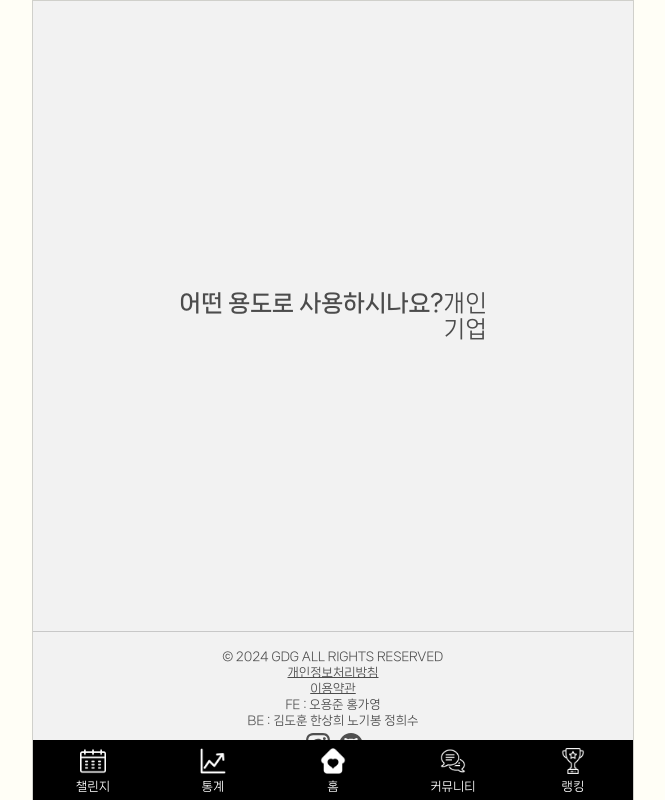
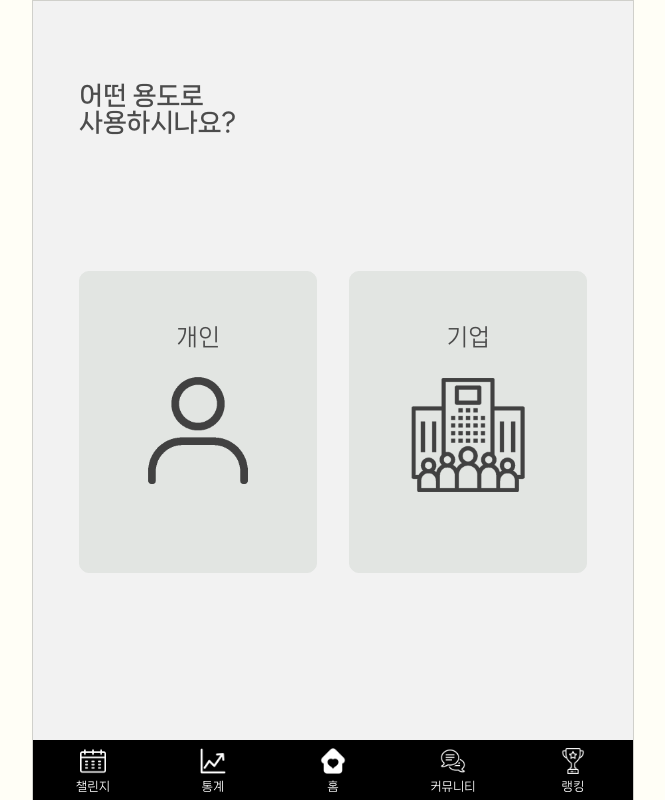
Before and after one commit to TEAM-GDG/FrontEnd, a React (Create React App) app: page /members/register in a window 1280 px wide. Shown: the top 800 px of the page, without its empty margins (307-972 px from the left). Built offline with nearby package versions, Linux system fonts and the light colour scheme.

Commit message:
2408040414

```diff
--- a/src/components/Header.js
+++ b/src/components/Header.js
@@ -4,9 +4,11 @@ import { Link } from 'react-router-dom';
 
 const Header = ({ location }) => {
   const [isCommunityPage, setIsCommunityPage] = useState(false);
+  const [isWritePage, setIsWritePage] = useState(false);
 
   React.useEffect(() => {
     setIsCommunityPage(location.pathname === '/community');
+    setIsWritePage(location.pathname === '/community/write');
   }, [location.pathname]);
 
   return (
@@ -30,7 +32,6 @@ const Header = ({ location }) => {
       </div>
       <div className={styles.headerCommunityContainer}>
         {isCommunityPage && (
-          <>
           <Link
             to="community/search"
             className={styles.headerCommunityImgContainer}
@@ -41,8 +42,10 @@ const Header = ({ location }) => {
               className={styles.headerCommunityImg}
             />
           </Link>
+        )}
+        {(isCommunityPage || isWritePage) && (
           <Link
-              to="community/write"
+            to={isWritePage ? '처리해줘백엔드에몽' : '/community/write'}
             className={styles.headerCommunityImgContainer}
           >
             <img
@@ -51,7 +54,6 @@ const Header = ({ location }) => {
               className={styles.headerCommunityImg}
             />
           </Link>
-          </>
         )}
       </div>
     </header>
--- a/src/pages/membersPage/Members.module.css
+++ b/src/pages/membersPage/Members.module.css
@@ -210,13 +210,76 @@
 /* 회원가입 */
 .registerContainer {
   display: flex;
+  flex-direction: column;
+  width: 90%;
 }
 
 .registerTitle {
-  font-size: 23px;
+  align-self: flex-start;
+  font-size: 25px;
   font-family: '나눔스퀘어볼드', 'sans-serif';
+  margin: 15% 0 15% 3%;
+
+  @media (max-width: 425px) {
+    font-size: 23px;
+  }
+  @media (max-width: 375px) {
+    font-size: 21px;
+  }
+  @media (max-width: 320px) {
+    font-size: 19px;
+  }
 }
 
-.registerYongdoButton {
+.registerPurposeContainer {
+  display: flex;
+  align-items: center;
+  justify-content: center;
+  width: 100%;
+  margin: 10% 0 30% 0;
+}
+
+.registerPurposeButton {
+  display: flex;
+  flex-direction: column;
+  align-items: center;
+  justify-content: center;
+  width: 100%;
+  height: 300px;
+  margin: 0 3% 0 3%;
+  border: 1px solid #e2e5e2;
+  border-radius: 10px;
+  background: #e2e5e2;
   font-size: 23px;
+
+  @media (max-width: 425px) {
+    font-size: 21px;
+    height: 250px;
+  }
+  @media (max-width: 375px) {
+    font-size: 19px;
+    height: 200px;
+  }
+  @media (max-width: 320px) {
+    font-size: 17px;
+    height: 150px;
+  }
 }
+
+.registerPurposeImg {
+  height: 170px;
+  width: 170px;
+
+  @media (max-width: 425px) {
+    height: 130px;
+    width: 130px;
+  }
+  @media (max-width: 375px) {
+    height: 110px;
+    width: 110px;
+  }
+  @media (max-width: 320px) {
+    height: 90px;
+    width: 90px;
+  }
+}
--- /dev/null
+++ b/src/pages/membersPage/RegisterPage/PurposeSelect.js
@@ -0,0 +1,55 @@
+import React from 'react';
+import styles from '../Members.module.css';
+import { Link } from 'react-router-dom';
+
+const PurposeSelect = ({ purpose, setPurpose, setCompleteSelect }) => {
+  return (
+    <div className={styles.registerContainer + ' m-b-30'}>
+      <div className={styles.registerTitle}>
+        어떤 용도로
+        <br />
+        사용하시나요?
+      </div>
+      <div className={styles.registerPurposeContainer}>
+        <div
+          style={purpose === 'private' ? { background: '#aeaeae' } : {}}
+          className={styles.registerPurposeButton}
+          onClick={() => setPurpose('private')}
+        >
+          <span>개인</span>
+          <img
+            src="/img/private.png"
+            alt="기업"
+            className={styles.registerPurposeImg}
+          />
+        </div>
+        <div
+          style={purpose === 'company' ? { background: '#aeaeae' } : {}}
+          className={styles.registerPurposeButton}
+          onClick={() => setPurpose('company')}
+        >
+          <span>기업</span>
+          <img
+            src="/img/company.png"
+            alt="기업"
+            className={styles.registerPurposeImg}
+          />
+        </div>
+      </div>
+      <button
+        className={styles.membersSubmitButton}
+        type="button"
+        onClick={() => setCompleteSelect(true)}
+      >
+        다음
+      </button>
+      <div className={styles.membersUtilityContainer}>
+        <Link to="../login" className={styles.membersUtilityButton}>
+          돌아가기
+        </Link>
+      </div>
+    </div>
+  );
+};
+
+export default PurposeSelect;
--- /dev/null
+++ b/src/pages/membersPage/RegisterPage/RegisterMain.js
@@ -0,0 +1,71 @@
+import React from 'react';
+import styles from '../Members.module.css';
+import { Link } from 'react-router-dom';
+
+const RegisterMain = ({ purpose }) => {
+  return (
+    <div className={styles.registerContainer + ' m-b-30'}>
+      <div className={styles.registerTitle}>
+        감정을 공유하러
+        <br />
+        같이 가볼까요?
+      </div>
+      <form className={styles.membersForm}>
+        <input
+          className={styles.membersTextInput}
+          type="text"
+          id="name"
+          placeholder="이름"
+        />
+        <input
+          className={styles.membersTextInput}
+          type="text"
+          id="nickname"
+          placeholder="닉네임"
+        />
+        <input
+          className={styles.membersTextInput}
+          type="text"
+          id="email"
+          placeholder="이메일"
+        />
+        <input
+          className={styles.membersTextInput}
+          type="password"
+          id="pwd"
+          placeholder="비밀번호"
+        />
+        <input
+          className={styles.membersTextInput}
+          type="text"
+          id="phone"
+          placeholder="휴대폰번호"
+        />
+        <input
+          className={styles.membersTextInput}
+          type="text"
+          id="birth"
+          placeholder="생년월일 (yyyy-MM-dd 형식을 지켜주세요.)"
+        />
+        {purpose === 'company' ? (
+          <input
+            className={styles.membersTextInput}
+            type="text"
+            id="company"
+            placeholder="회사명"
+          />
+        ) : null}
+        <button className={styles.membersSubmitButton} type="submit">
+          회원가입
+        </button>
+      </form>
+      <div className={styles.membersUtilityContainer}>
+        <Link to="../login" className={styles.membersUtilityButton}>
+          돌아가기
+        </Link>
+      </div>
+    </div>
+  );
+};
+
+export default RegisterMain;
--- a/src/pages/membersPage/RegisterPage/index.js
+++ b/src/pages/membersPage/RegisterPage/index.js
@@ -1,34 +1,23 @@
-import React, { useEffect, useState } from 'react';
-import styles from '../Members.module.css';
+import React, { useState } from 'react';
+import PurposeSelect from './PurposeSelect';
+import RegisterMain from './RegisterMain';
 
 const RegisterPage = () => {
-  const [yongdo, setYongdo] = useState('');
+  const [purpose, setPurpose] = useState(undefined);
 
-  useEffect(() => {
-    console.log(yongdo);
-  }, [yongdo]);
+  const [completeSelect, setCompleteSelect] = useState(false);
 
   return (
     <div className="container">
-      <div className={styles.registerContainer}>
-        <div className={styles.registerTitle}>어떤 용도로 사용하시나요?</div>
-        <div>
-          <div className={styles.registerYongdoSelect}>
-            <div
-              className={styles.registerYongdoButton}
-              onClick={() => setYongdo('private')}
-            >
-              개인
-            </div>
-            <div
-              className={styles.registerYongdoButton}
-              onClick={() => setYongdo('company')}
-            >
-              기업
-            </div>
-          </div>
-        </div>
-      </div>
+      {!completeSelect ? (
+        <PurposeSelect
+          purpose={purpose}
+          setPurpose={setPurpose}
+          setCompleteSelect={setCompleteSelect}
+        />
+      ) : purpose ? (
+        <RegisterMain purpose={purpose} />
+      ) : null}
     </div>
   );
 };
--- /dev/null
+++ b/src/pages/subUtilPage/CommunityWritePage/CommunityWrite.module.css
@@ -0,0 +1,34 @@
+.writeContainer {
+  display: flex;
+  flex-direction: column;
+  width: 90%;
+}
+
+.writeDetailContainer {}
+
+.writeTitle {
+  font-size: 30px;
+  background: none;
+  border: none;
+  margin: 10% 0 0 0;
+  width: 100%;
+}
+
+.writeTitle::placeholder {
+  color: #4c4c4c;
+}
+
+.writeContent {
+  margin: 2% 0 0 0;
+  width: 100%;
+  height: 300px;
+  border: none;
+  resize: none;
+  background: none;
+  font-size: 25px;
+  font-family: '나눔스퀘어라이트', 'sans-serif';
+}
+
+.writeContent::placeholder {
+  color: #b4b4b4;
+}
--- a/src/pages/subUtilPage/CommunityWritePage/index.js
+++ b/src/pages/subUtilPage/CommunityWritePage/index.js
@@ -1,7 +1,24 @@
 import React from 'react';
+import styles from './CommunityWrite.module.css';
 
 const CommunityWritePage = () => {
-  return <div className="container">CommunityWritePage</div>;
+  return (
+    <div className="container">
+      <div className={styles.writeContainer + ' m-b-30'}>
+        <div className={styles.writeDetailContainer}>
+          <input
+            className={styles.writeTitle}
+            placeholder="제목을 입력하세요"
+          />
+          <textarea
+            className={styles.writeContent}
+            placeholder="자유롭게 이야기를 나눠보세요"
+          />
+        </div>
+        <div className={styles.write} />
+      </div>
+    </div>
+  );
 };
 
 export default CommunityWritePage;
```
Also changed, not shown: public/img/company.png (added), public/img/private.png (added). Lines whose indentation alone changed are shown as unchanged.
